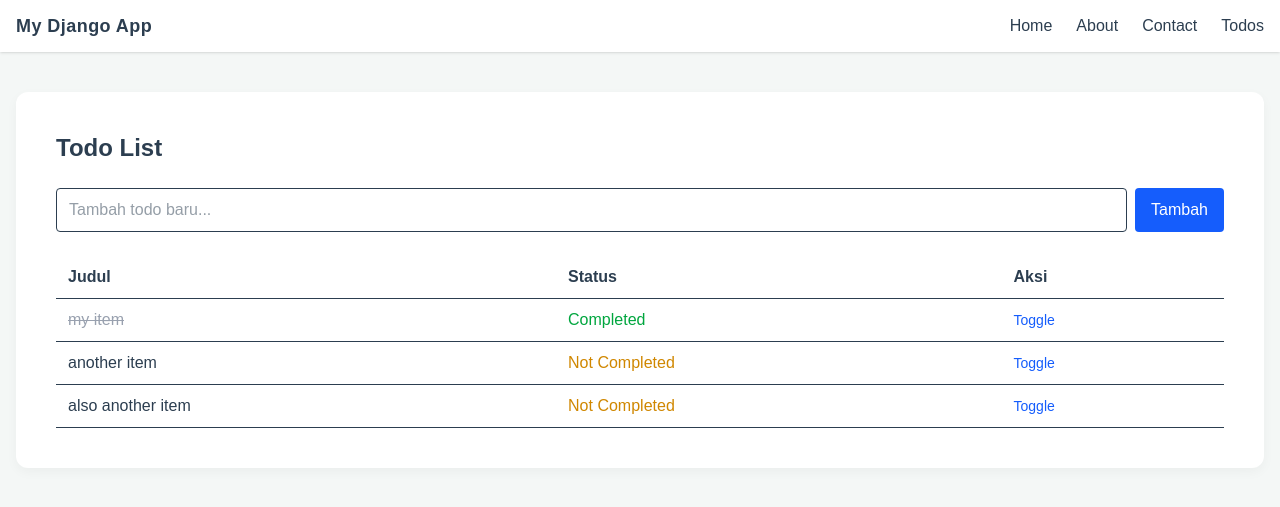
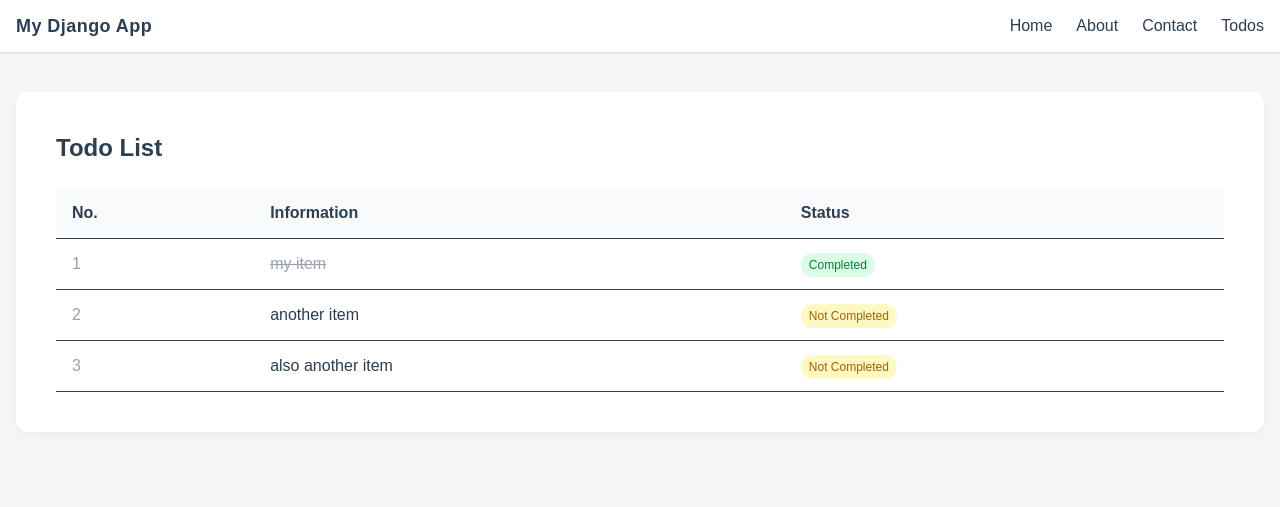
Before and after one commit to SamuelMatthew31/DJango-Testing_Repository, a Django app: template myapp/templates/todos.html in a window 1280 px wide. Shown: the top 507 px of the page. Run offline with Django 5.2, Linux system fonts and the light colour scheme; the template is opened without the code that fills it: values that come from a table or form of the project are taken from there, others are empty; data comes from the database, SQL or seed files in the repository; both versions use the stored data as it was after the commit; some libraries are stand-ins or nearby versions.

Commit message:
2nd commit: adjusting the todo page so the user only can read and not write except the admin

```diff
--- a/myapp/templates/about.html
+++ b/myapp/templates/about.html
@@ -2,5 +2,6 @@
 
 {% block content %}
 <p>Lorem ipsum dolor sit amet, consectetur adipiscing elit. Sed do eiusmod tempor incididunt ut labore et dolore magna aliqua. Ut enim ad minim veniam, quis nostrud exercitation ullamco laboris nisi ut aliquip ex ea commodo consequat.</p>
+<br>
 <p>Duis aute irure dolor in reprehenderit in voluptate velit esse cillum dolore eu fugiat nulla pariatur. Excepteur sint occaecat cupidatat non proident, sunt in culpa qui officia deserunt mollit anim id est laborum.</p>
 {% endblock %}
--- a/myapp/templates/todos.html
+++ b/myapp/templates/todos.html
@@ -5,20 +5,38 @@
 {% block content %}
 <h1 class="text-2xl font-bold mb-6">Todo List</h1>
 
-<!-- Form tambah todo: hx-post ke view 'todos' yang sama, target-nya cuma tabel di bawah -->
-<form hx-post="{% url 'todos' %}" hx-target="#todo-table" hx-swap="outerHTML" class="flex gap-2 mb-6">
-    {% csrf_token %}
-    <input
-        type="text"
-        name="title"
-        placeholder="Tambah todo baru..."
-        required
-        class="flex-1 border rounded px-3 py-2 focus:ring-2 focus:ring-blue-500"
-    >
-    <button type="submit" class="bg-blue-600 text-white px-4 py-2 rounded hover:bg-blue-700 transition-colors">
-        Tambah
-    </button>
-</form>
-
-{% include 'partials/_todo_table.html' %}
+<table class="w-full text-left border-collapse">
+    <thead>
+        <tr class="border-b bg-gray-50">
+            <th class="py-3 px-4 font-semibold">No.</th>
+            <th class="py-3 px-4 font-semibold">Information</th>
+            <th class="py-3 px-4 font-semibold">Status</th>
+        </tr>
+    </thead>
+    <tbody>
+        {% for todo in todos %}
+        <tr class="border-b hover:bg-gray-50">
+            <td class="py-3 px-4 text-gray-400">{{ forloop.counter }}</td>
+            <td class="py-3 px-4 {% if todo.completed %}line-through text-gray-400{% endif %}">
+                {{ todo.title }}
+            </td>
+            <td class="py-3 px-4">
+                {% if todo.completed %}
+                    <span class="inline-block px-2 py-1 text-xs font-medium bg-green-100 text-green-700 rounded-full">
+                        Completed
+                    </span>
+                {% else %}
+                    <span class="inline-block px-2 py-1 text-xs font-medium bg-yellow-100 text-yellow-700 rounded-full">
+                        Not Completed
+                    </span>
+                {% endif %}
+            </td>
+        </tr>
+        {% empty %}
+        <tr>
+            <td colspan="3" class="py-6 px-4 text-center text-gray-400">Belum ada todo.</td>
+        </tr>
+        {% endfor %}
+    </tbody>
+</table>
 {% endblock %}
--- a/myapp/urls.py
+++ b/myapp/urls.py
@@ -2,8 +2,7 @@ from django.urls import path
 from . import views
 
 urlpatterns = [
-    path("home/", views.home, name="home"),
+    path("", views.home, name="home"),
     path("todos/", views.todos, name="todos"),
     path("about/", views.about, name="about"),
-    path('todos/<int:pk>/toggle/', views.todo_toggle, name='todo_toggle'),  # ← baris baru
 ]
--- a/static/css/output.css
+++ b/static/css/output.css
@@ -8,8 +8,12 @@
       "Segoe UI Symbol", "Noto Color Emoji";
     --font-mono: ui-monospace, SFMono-Regular, Menlo, Monaco, Consolas, "Liberation Mono",
       "Courier New", monospace;
+    --color-yellow-100: oklch(97.3% 0.071 103.193);
     --color-yellow-600: oklch(68.1% 0.162 75.834);
+    --color-yellow-700: oklch(55.4% 0.135 66.442);
+    --color-green-100: oklch(96.2% 0.044 156.743);
     --color-green-600: oklch(62.7% 0.194 149.214);
+    --color-green-700: oklch(52.7% 0.154 150.069);
     --color-blue-500: oklch(62.3% 0.214 259.815);
     --color-blue-600: oklch(54.6% 0.245 262.881);
     --color-blue-700: oklch(48.8% 0.243 264.376);
@@ -18,6 +22,8 @@
     --color-gray-400: oklch(70.7% 0.022 261.325);
     --color-white: #fff;
     --spacing: 0.25rem;
+    --text-xs: 0.75rem;
+    --text-xs--line-height: calc(1 / 0.75);
     --text-sm: 0.875rem;
     --text-sm--line-height: calc(1.25 / 0.875);
     --text-lg: 1.125rem;
@@ -25,6 +31,7 @@
     --text-2xl: 1.5rem;
     --text-2xl--line-height: calc(2 / 1.5);
     --font-weight-medium: 500;
+    --font-weight-semibold: 600;
     --font-weight-bold: 700;
     --tracking-wide: 0.025em;
     --leading-relaxed: 1.625;
@@ -226,6 +233,9 @@
   .hidden {
     display: none;
   }
+  .inline-block {
+    display: inline-block;
+  }
   .table {
     display: table;
   }
@@ -265,6 +275,9 @@
   .rounded {
     border-radius: 0.25rem;
   }
+  .rounded-full {
+    border-radius: calc(infinity * 1px);
+  }
   .rounded-xl {
     border-radius: var(--radius-xl);
   }
@@ -285,17 +298,32 @@
   .bg-card {
     background-color: var(--color-card);
   }
+  .bg-gray-50 {
+    background-color: var(--color-gray-50);
+  }
+  .bg-green-100 {
+    background-color: var(--color-green-100);
+  }
+  .bg-yellow-100 {
+    background-color: var(--color-yellow-100);
+  }
   .p-2 {
     padding: calc(var(--spacing) * 2);
   }
   .p-10 {
     padding: calc(var(--spacing) * 10);
   }
+  .px-2 {
+    padding-inline: calc(var(--spacing) * 2);
+  }
   .px-3 {
     padding-inline: calc(var(--spacing) * 3);
   }
   .px-4 {
     padding-inline: calc(var(--spacing) * 4);
+  }
+  .py-1 {
+    padding-block: var(--spacing);
   }
   .py-2 {
     padding-block: calc(var(--spacing) * 2);
@@ -305,6 +333,9 @@
   }
   .py-4 {
     padding-block: calc(var(--spacing) * 4);
+  }
+  .py-6 {
+    padding-block: calc(var(--spacing) * 6);
   }
   .pt-3 {
     padding-top: calc(var(--spacing) * 3);
@@ -330,6 +361,10 @@
     font-size: var(--text-sm);
     line-height: var(--tw-leading, var(--text-sm--line-height));
   }
+  .text-xs {
+    font-size: var(--text-xs);
+    line-height: var(--tw-leading, var(--text-xs--line-height));
+  }
   .leading-relaxed {
     --tw-leading: var(--leading-relaxed);
     line-height: var(--leading-relaxed);
@@ -341,6 +376,10 @@
   .font-medium {
     --tw-font-weight: var(--font-weight-medium);
     font-weight: var(--font-weight-medium);
+  }
+  .font-semibold {
+    --tw-font-weight: var(--font-weight-semibold);
+    font-weight: var(--font-weight-semibold);
   }
   .tracking-wide {
     --tw-tracking: var(--tracking-wide);
@@ -355,6 +394,9 @@
   .text-green-600 {
     color: var(--color-green-600);
   }
+  .text-green-700 {
+    color: var(--color-green-700);
+  }
   .text-text-main {
     color: var(--color-text-main);
   }
@@ -363,6 +405,9 @@
   }
   .text-yellow-600 {
     color: var(--color-yellow-600);
+  }
+  .text-yellow-700 {
+    color: var(--color-yellow-700);
   }
   .line-through {
     text-decoration-line: line-through;
```
Also changed, not shown: myapp/views.py (+0 -21 lines), db.sqlite3.
